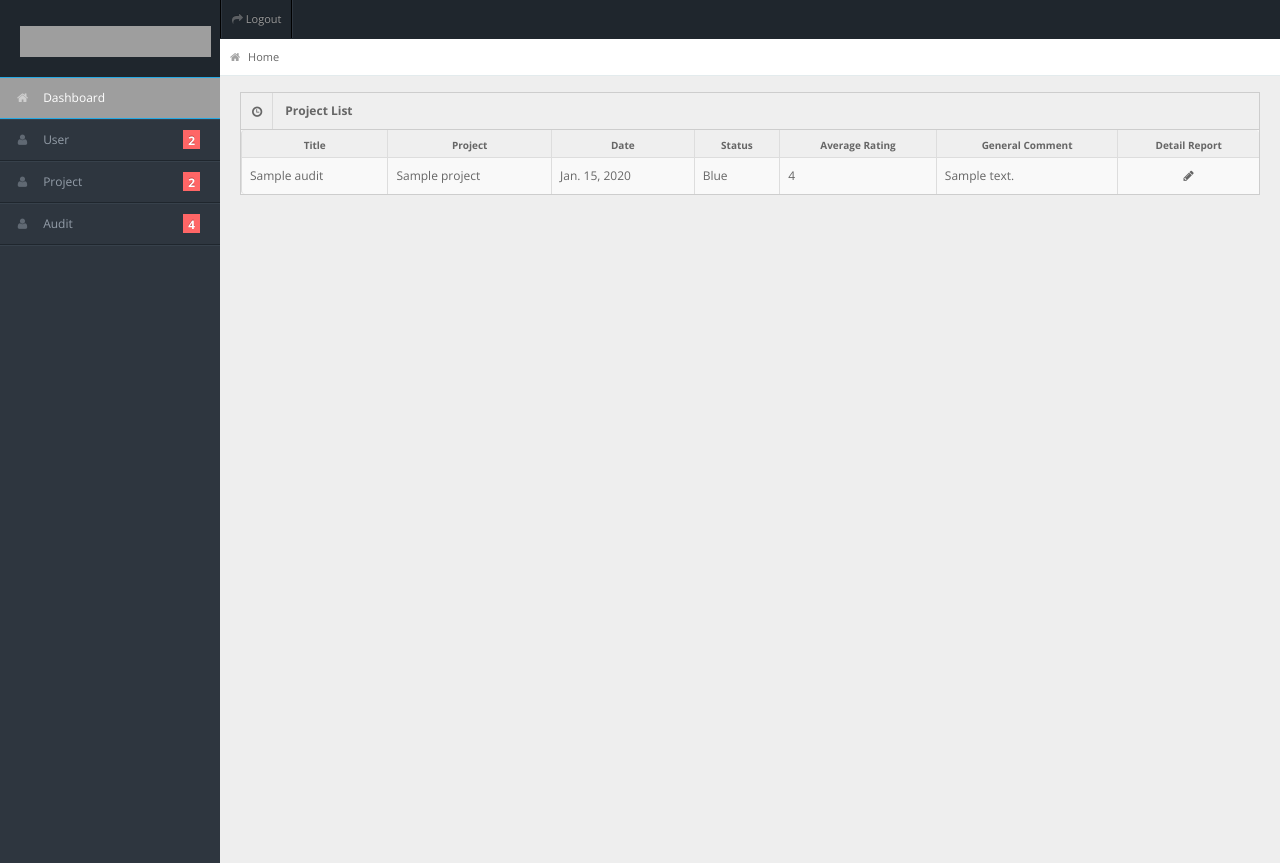
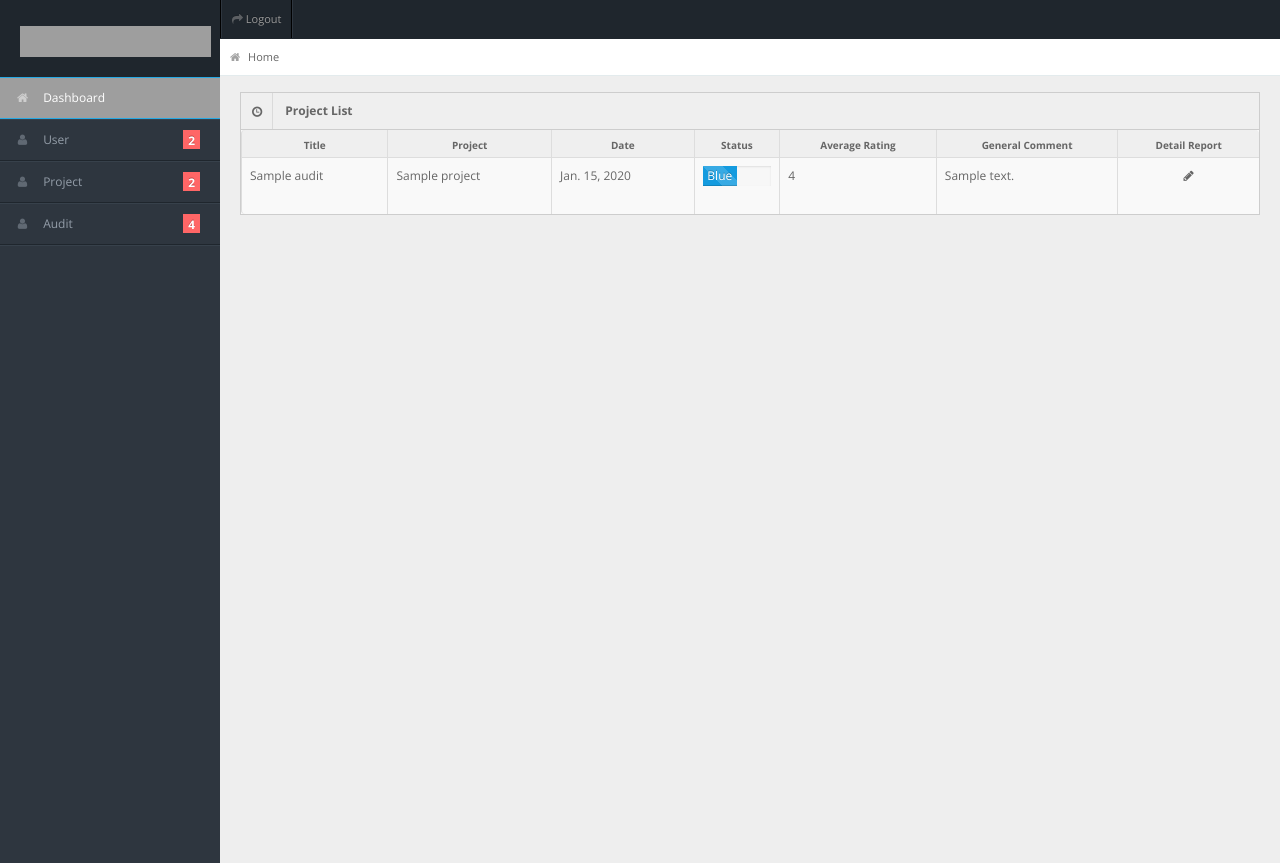
Before and after one commit to BoTreeConsultingTeam/ProjectAudit, a Django app: page /audit/auditreportview/ in a window 1280 px wide. Shown: the top 863 px of the page. Run offline with Django 3.2, Linux system fonts and the light colour scheme; a user stored in the database is signed in; tables that the repository leaves empty hold one stand-in row (values such as "Sample post"); parts of the project's set-up code (start-up, migrations or seed data) failed here and were passed over; some libraries are stand-ins or nearby versions; grey boxes are pictures that could not be loaded.

Commit message:
Code modified for change of bar placement in audit report view, Checlist comment box extended, Button names proper named, Content for mail improved and tested also and Group type included in audit report entry

```diff
--- a/audit/views.py
+++ b/audit/views.py
@@ -57,8 +57,8 @@ class AuditReportCreate(View):
 	def get(self, request):
 		form = AuditForm()
 		sub_form = ChecklistForm(prefix="check")
-		checklist=Process_Checklist.objects.all()
-		return render(request, 'audit/auditreport.html', {'form': form, 'checklist': checklist, 'sub_form': sub_form})
+		group=Process_Checklist.objects.all().values('group').distinct()
+		return render(request, 'audit/auditreport.html', {'form': form, 'checklist': checklist, 'group': group, 'sub_form': sub_form})
 	def post(self, request):
 		if request.method == 'POST':
 			try:
--- a/project/tasks.py
+++ b/project/tasks.py
@@ -9,7 +9,7 @@ from celery import shared_task
 @shared_task
 def mails(sender):
     subject = 'Project assigned'
-    message = 'Hi '+str(sender['username'])+" \nYou have been "+str(sender['title'])+" \n And project details "+str(sender['abstract'])
+    message = 'Hi '+str(sender['username'])+" \nYou have been assigned a Project named "+str(sender['title'])+" \n Project details are as: "+str(sender['abstract'])
     email_from = settings.EMAIL_HOST_USER
     recipient_list = [sender['email']]
     send_mail( subject, message, email_from, recipient_list )
--- a/templates/audit/auditreport.html
+++ b/templates/audit/auditreport.html
@@ -33,6 +33,7 @@
                     <table class="table table-striped table-bordered" border="0">
                     <thead>
                     <tr>
+                    <th>Group Name</th>
                     <th>Title</th>
                     <th>Description</th>
                     <th>Rating</th>
@@ -40,9 +41,10 @@
                     </thead>
                     <tbody>{% for item in checklist%}
                     <tr>
+                      <td class="taskDesc">{{item.group}}</td>
                       <td class="taskDesc">{{item.checklist_title}}</td>
                       <td class="taskDesc">
-                        <input type="text" class="span11" name="comment-{{item.id}}" placeholder="comment" />
+                        <TEXTAREA rows = "4" class="span10" name="comment-{{item.id}}" placeholder="comment" ></TEXTAREA>
                       </td>
                       <td class="taskDesc" style="width: 100px;">
                         <select name="rating-{{item.id}}">
--- a/templates/audit/auditreportview.html
+++ b/templates/audit/auditreportview.html
@@ -28,7 +28,30 @@
                   <td class="taskDesc">{{user.audit_title}}</td>
                   <td class="taskDesc">{{user.project.title}}</td>
                   <td class="taskDesc">{{user.date}}</td>
-                  <td class="taskDesc">{{user.status}}</td>
+                  <td class="taskDesc">
+
+                  {% if user.status == "Blue" %}
+                  <div class="progress progress-striped ">
+                  <div style="width: 50%;" class="bar">{{user.status}}</div>
+                  </div>
+                  {% endif %}
+                  {% if user.status == "Green" %}
+                  <div class="progress progress-success progress-striped ">
+                  <div style="width: 90%;" class="bar">{{user.status}}</div>
+                  </div>
+                  {% endif %}
+                  {% if user.status == "Orange" %}
+                  <div class="progress progress-warning progress-striped ">
+                  <div style="width: 75%;" class="bar">{{user.status}}</div>
+                  </div>
+                  {% endif %}
+                  {% if user.status == "Red" %}
+                  <div class="progress progress-danger progress-striped ">
+                  <div style="width: 60%;" class="bar">{{user.status}}</div>
+                  </div>
+                  {% endif %}
+
+                  </td>
                   <td class="taskDesc">{{user.average_rating}}</td>
                   <td class="taskDesc">{{user.general_comment}}</td>
                   <td class="taskOptions">
--- a/templates/project/projectcreate.html
+++ b/templates/project/projectcreate.html
@@ -28,7 +28,7 @@
                         </div>
                     {% endfor %}
                     <div class="form-actions">
-                    <input type="submit" value="SIGN UP" class="button is-primary">
+                    <input type="submit" value="CREATE" class="button is-primary">
                     </div>
                 </form>
         </div>
```
